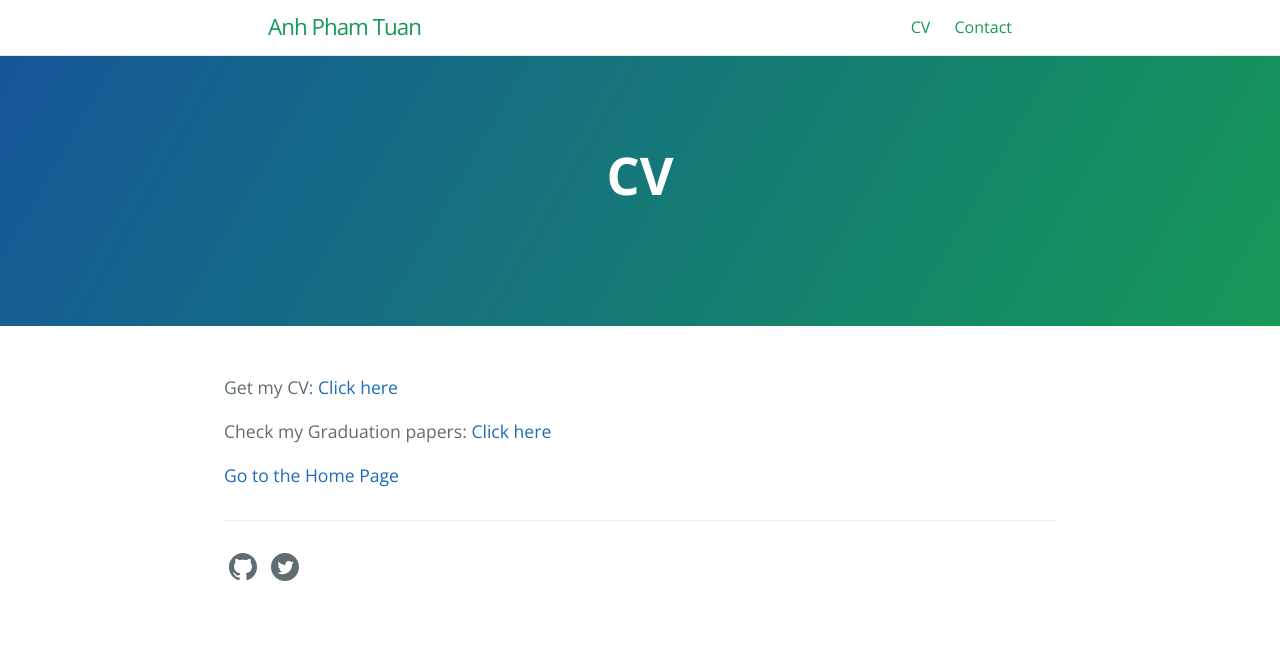
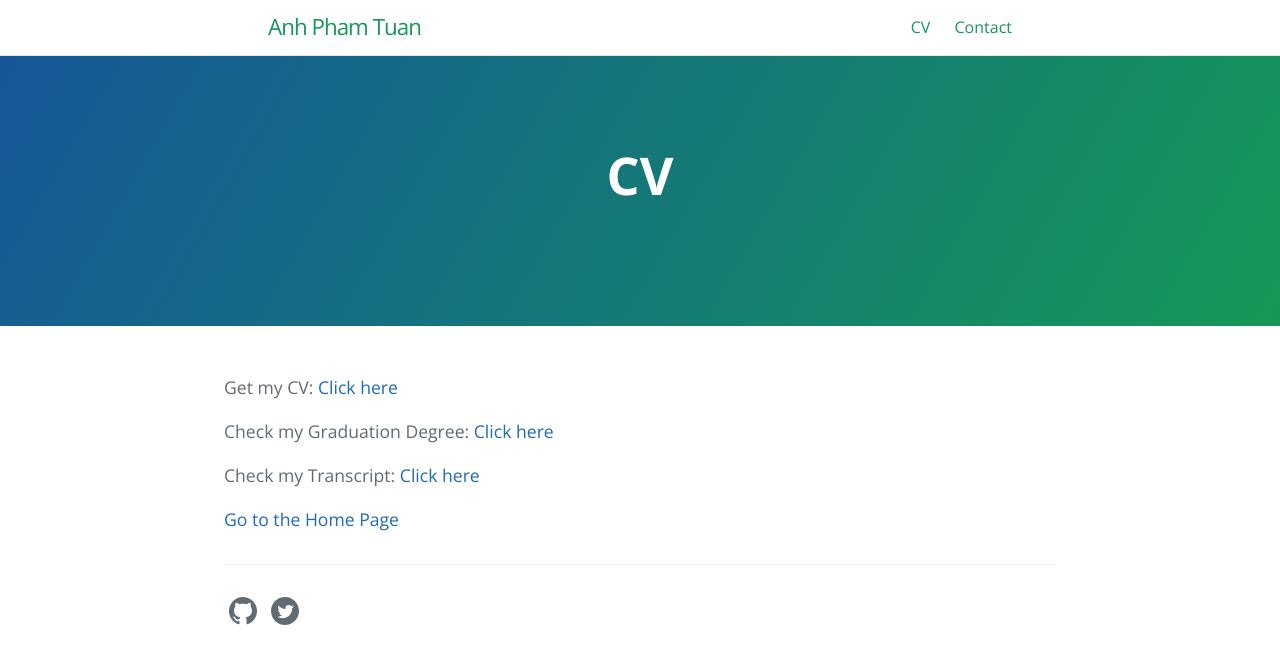
Before and after one commit to AnhPhTu/AnhPhTu.github.io, a Jekyll site: the page built from CV.md, in a window 1280 px wide. Shown: the top 664 px of the page. Built offline with Jekyll 4.4.1, drawn with Linux system fonts in a browser that asks for light colours.

Commit message:
Update CV.md

```diff
--- a/CV.md
+++ b/CV.md
@@ -13,7 +13,10 @@ order: 3
 
 Get my CV: [Click here](https://drive.google.com/file/d/1tVVJt6-SjgWUJp-Mo7wB1a2udSjOHJ6A/view?usp=sharing)
 
-Check my Graduation papers: [Click here](https://drive.google.com/file/d/1exySXZn5-mFR9Kwp3GOsVKIkgmY7KOUl/view?usp=sharing)
+Check my Graduation Degree: [Click here](https://drive.google.com/file/d/1LMZSbS0O9Q25Vzv46IwjmOINzNMDBLFN/view?usp=sharing)
+
+Check my Transcript: [Click here](https://drive.google.com/file/d/1Rkunp4V8X7GprPl-cBSDkfUXcJaYOo3W/view?usp=sharing)
+
 
 
 
```
